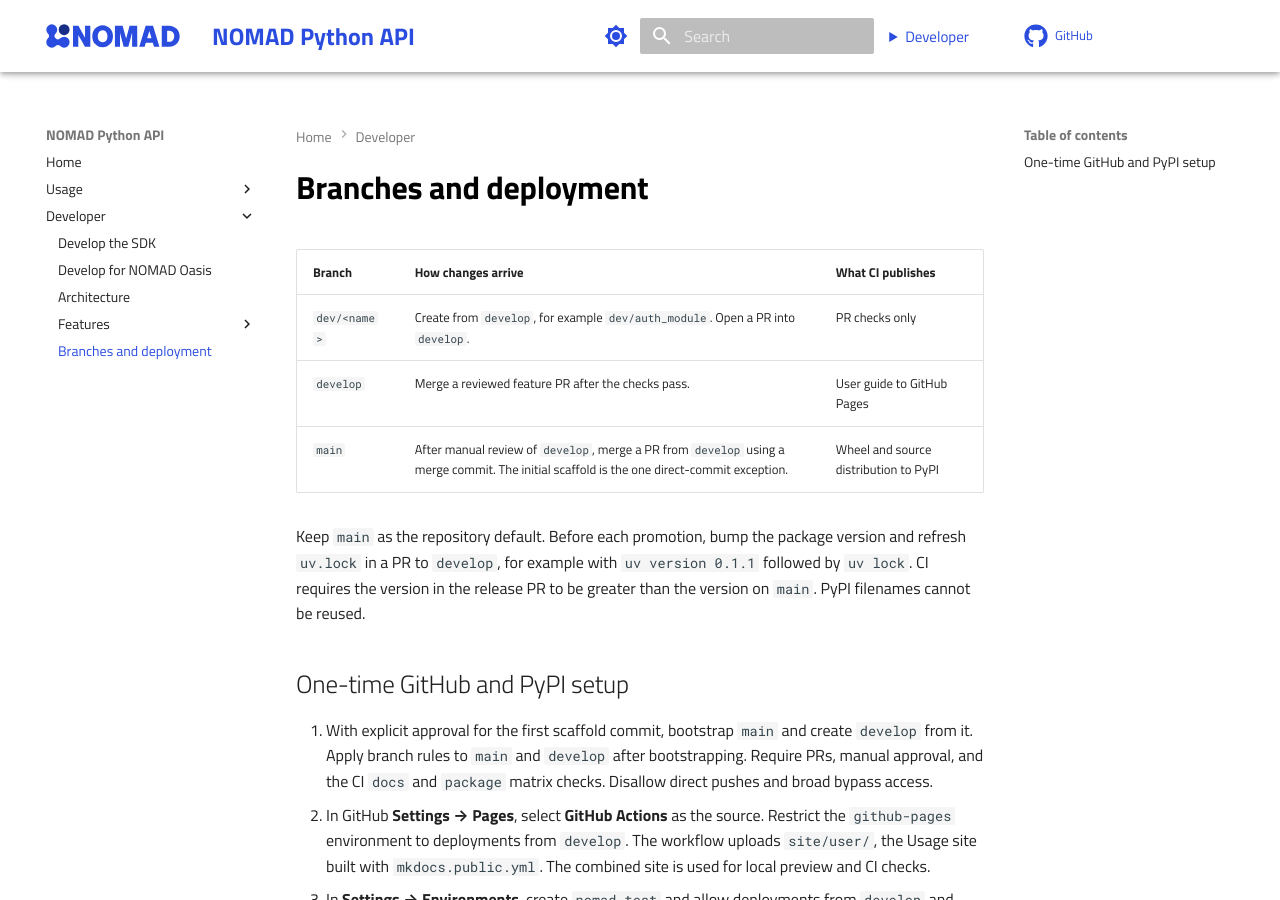
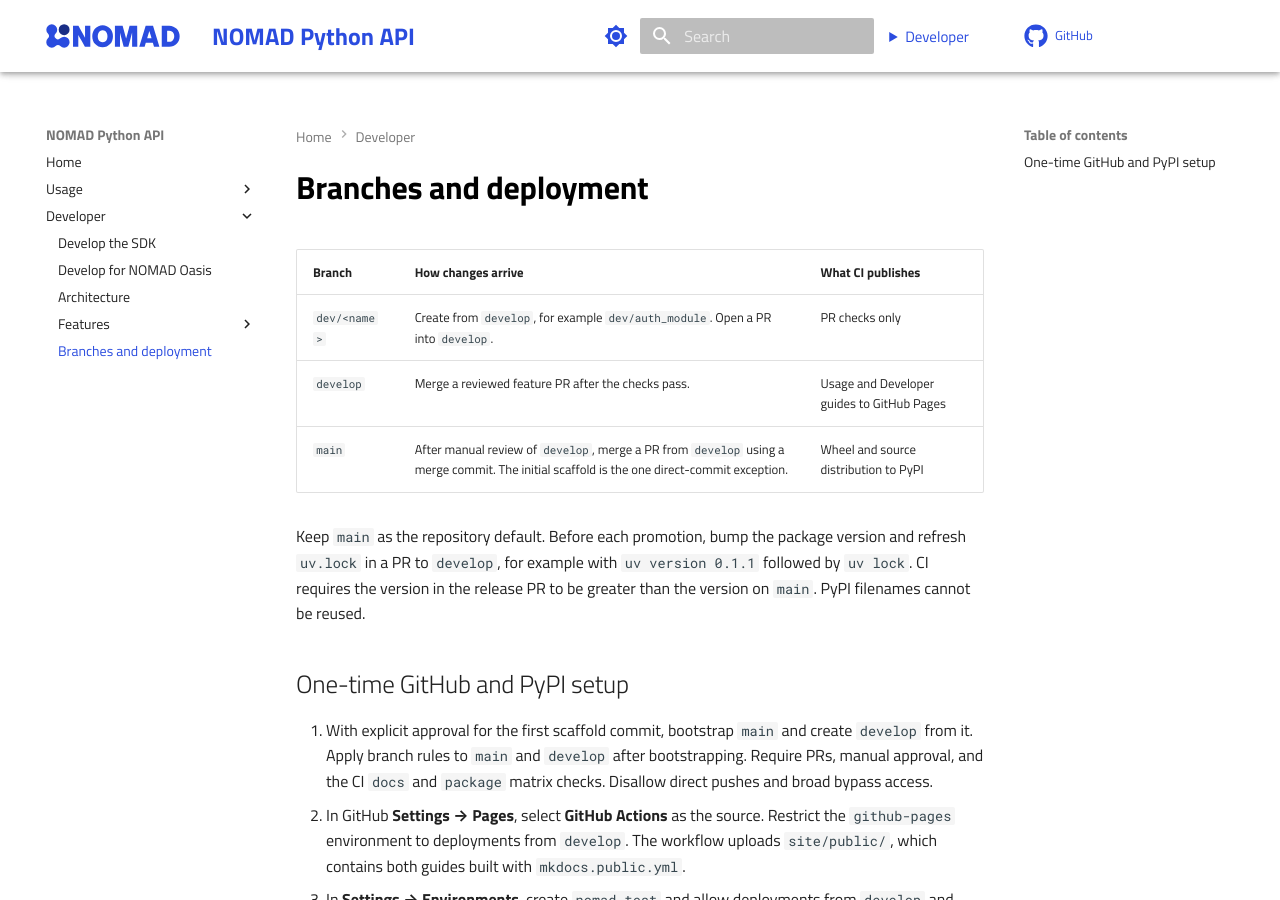
Before and after one commit to FAIRmat-NFDI/nomad-python-api, an MkDocs documentation site: the page built from docs/dev/deployment.md, in a window 1280 px wide and 900 px high. Built offline with MkDocs 1.6.1 and Material for MkDocs 9.7.7, drawn with Linux system fonts in a browser that asks for light colours; comment, search, counter and statistics services are not loaded.

Commit message:
fix(docs): publish both guides on GitHub Pages
Build the public site from the shared Usage and Developer navigation
so the Developer Architecture page and guide selector are deployed.
Check the public architecture page and its theme assets in CI.

Keep old public authentication and REST reference links working
through redirects that preserve query strings and fragments. Update
the README and developer guide to describe the public build.

Co-authored-by: Codex <codex@openai.com>

```diff
--- a/docs/dev/deployment.md
+++ b/docs/dev/deployment.md
@@ -3,7 +3,7 @@
 | Branch | How changes arrive | What CI publishes |
 | --- | --- | --- |
 | `dev/<name>` | Create from `develop`, for example `dev/auth_module`. Open a PR into `develop`. | PR checks only |
-| `develop` | Merge a reviewed feature PR after the checks pass. | User guide to GitHub Pages |
+| `develop` | Merge a reviewed feature PR after the checks pass. | Usage and Developer guides to GitHub Pages |
 | `main` | After manual review of `develop`, merge a PR from `develop` using a merge commit. The initial scaffold is the one direct-commit exception. | Wheel and source distribution to PyPI |
 
 Keep `main` as the repository default. Before each promotion, bump the package version and refresh `uv.lock` in a PR to `develop`, for example with `uv version 0.1.1` followed by `uv lock`. CI requires the version in the release PR to be greater than the version on `main`. PyPI filenames cannot be reused.
@@ -11,7 +11,7 @@ Keep `main` as the repository default. Before each promotion, bump the package v
 ## One-time GitHub and PyPI setup
 
 1. With explicit approval for the first scaffold commit, bootstrap `main` and create `develop` from it. Apply branch rules to `main` and `develop` after bootstrapping. Require PRs, manual approval, and the CI `docs` and `package` matrix checks. Disallow direct pushes and broad bypass access.
-2. In GitHub **Settings → Pages**, select **GitHub Actions** as the source. Restrict the `github-pages` environment to deployments from `develop`. The workflow uploads `site/user/`, the Usage site built with `mkdocs.public.yml`. The combined site is used for local preview and CI checks.
+2. In GitHub **Settings → Pages**, select **GitHub Actions** as the source. Restrict the `github-pages` environment to deployments from `develop`. The workflow uploads `site/public/`, which contains both guides built with `mkdocs.public.yml`.
 3. In **Settings → Environments**, create `nomad-test` and allow deployments from `develop` and `main` only.
     - Under **Environment variables**, set `NOMAD_TEST_API_URL` to the plain HTTPS API base URL for the deployment to test, without quotes or Markdown link formatting. For the NOMAD test deployment, use `https://nomad-lab.eu/prod/v1/test/api/v1`. [GitHub environment variables](https://docs.github.com/en/actions/how-tos/write-workflows/choose-what-workflows-do/use-variables#creating-configuration-variables-for-an-environment)
     - Under **Environment secrets**, set `NOMAD_TEST_PAT` to a PAT issued by the deployment configured in `NOMAD_TEST_API_URL`. Give it only `users:read`. If the deployment changes, update both values together. Replace the secret when the PAT expires or is revoked. [Create a NOMAD PAT](https://docs.nomad-lab.eu/howto/manage/program/auth.html#create-a-pat)
```
Also changed, not shown: README.md (+1 -1 lines), docs/dev/index.md (+1 -1 lines), docs/identity/index.html (added, +8 -0 lines), docs/identity/rest.html (added, +8 -0 lines), mkdocs.public.yml (+2 -9 lines), 1 other file.
